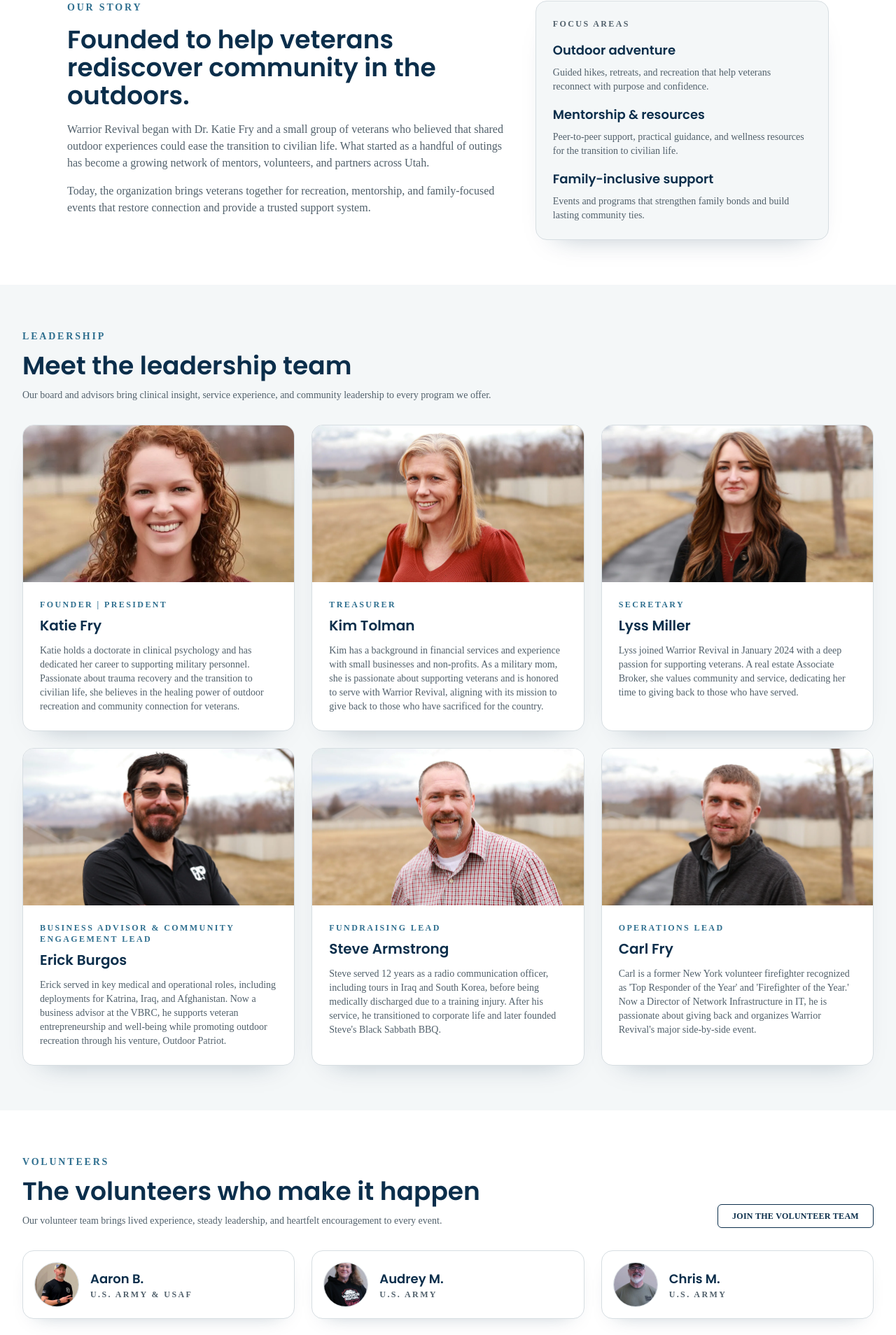
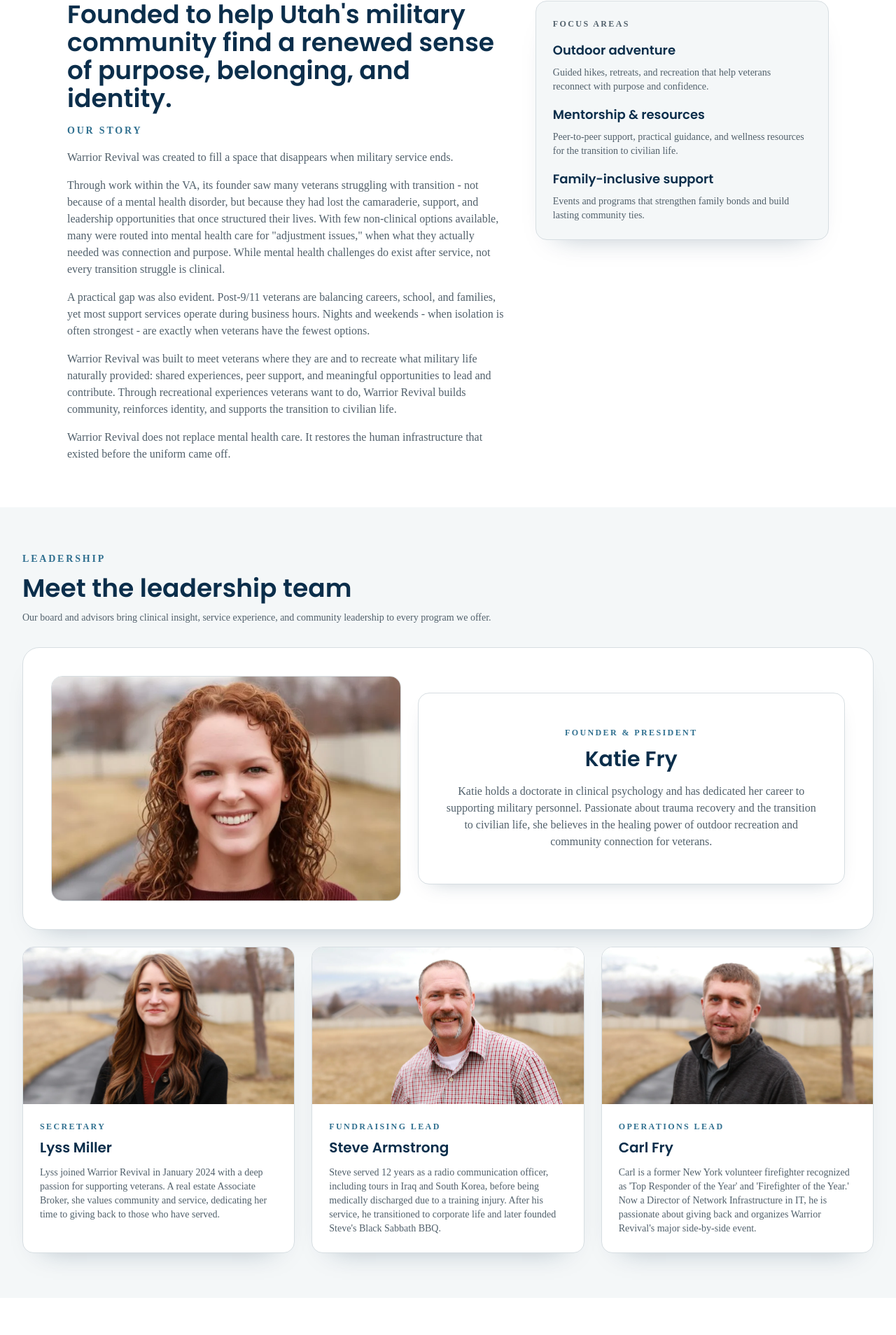
Before and after one commit to dulbrich/Warrior-Revival, a Next.js app: page /about in a window 1280 px wide. Shown: the part 844-2752 px from the top of the page at 70% size. Built offline with nearby package versions, Linux system fonts and the light colour scheme.

Commit message:
Refinements from Katie on the about page.

```diff
--- a/src/app/about/AboutPageClient.tsx
+++ b/src/app/about/AboutPageClient.tsx
@@ -1,7 +1,7 @@
 "use client";
 
 import { useState } from "react";
-import { leadershipTeam, volunteers } from "@/data/about";
+import { founderProfile, leadershipTeam, volunteers } from "@/data/about";
 
 const navigation = [
   { label: "Home", href: "/" },
@@ -169,7 +169,7 @@
           <p className="font-accent text-sm uppercase tracking-[0.3em] text-secondary">
             About Warrior Revival
           </p>
-          <h1 className="max-w-3xl font-heading text-4xl font-semibold text-primary md:text-5xl">
+          <h1 className="max-w-3xl font-blackOps text-4xl font-normal text-primary md:text-5xl">
             A veteran-led community built around adventure, mentorship, and belonging.
           </h1>
           <div className="flex flex-wrap gap-3">
@@ -202,27 +202,49 @@
       </section>
 
       <section className="bg-surface">
-        <div className="mx-auto grid max-w-6xl gap-10 px-4 py-16 md:grid-cols-[minmax(0,1.2fr)_minmax(0,0.8fr)] md:px-8">
+        <div className="mx-auto grid max-w-6xl gap-10 px-4 py-16 md:grid-cols-[minmax(0,1.2fr)_minmax(0,0.8fr)] md:items-start md:px-8">
           <div className="space-y-4">
+            <h2 className="font-heading text-3xl font-semibold text-primary md:text-4xl">
+              Founded to help Utah&apos;s military community find a renewed sense of
+              purpose, belonging, and identity.
+            </h2>
             <p className="text-sm font-semibold uppercase tracking-[0.2em] text-secondary">
-              Our story
-            </p>
-            <h2 className="font-heading text-3xl font-semibold text-primary md:text-4xl">
-              Founded to help veterans rediscover community in the outdoors.
-            </h2>
-            <p className="text-base text-textSecondary">
-              Warrior Revival began with Dr. Katie Fry and a small group of veterans
-              who believed that shared outdoor experiences could ease the transition
-              to civilian life. What started as a handful of outings has become a
-              growing network of mentors, volunteers, and partners across Utah.
+              OUR STORY
             </p>
             <p className="text-base text-textSecondary">
-              Today, the organization brings veterans together for recreation,
-              mentorship, and family-focused events that restore connection and
-              provide a trusted support system.
+              Warrior Revival was created to fill a space that disappears when
+              military service ends.
+            </p>
+            <p className="text-base text-textSecondary">
+              Through work within the VA, its founder saw many veterans struggling
+              with transition - not because of a mental health disorder, but because
+              they had lost the camaraderie, support, and leadership opportunities
+              that once structured their lives. With few non-clinical options
+              available, many were routed into mental health care for "adjustment
+              issues," when what they actually needed was connection and purpose.
+              While mental health challenges do exist after service, not every
+              transition struggle is clinical.
+            </p>
+            <p className="text-base text-textSecondary">
+              A practical gap was also evident. Post-9/11 veterans are balancing
+              careers, school, and families, yet most support services operate during
+              business hours. Nights and weekends - when isolation is often strongest
+              - are exactly when veterans have the fewest options.
+            </p>
+            <p className="text-base text-textSecondary">
+              Warrior Revival was built to meet veterans where they are and to
+              recreate what military life naturally provided: shared experiences,
+              peer support, and meaningful opportunities to lead and contribute.
+              Through recreational experiences veterans want to do, Warrior Revival
+              builds community, reinforces identity, and supports the transition to
+              civilian life.
+            </p>
+            <p className="text-base text-textSecondary">
+              Warrior Revival does not replace mental health care. It restores the
+              human infrastructure that existed before the uniform came off.
             </p>
           </div>
-          <div className="rounded-2xl border border-border bg-light p-6 shadow-card">
+          <div className="self-start rounded-2xl border border-border bg-light p-6 shadow-card">
             <p className="text-xs font-semibold uppercase tracking-[0.2em] text-textSecondary">
               Focus areas
             </p>
@@ -257,6 +279,30 @@
             </div>
           </div>
           <div className="mt-8 grid gap-6 sm:grid-cols-2 lg:grid-cols-3">
+            <div className="sm:col-span-2 lg:col-span-3">
+              <div className="rounded-3xl border border-border bg-surface p-6 shadow-card md:p-10">
+                <div className="grid gap-6 md:grid-cols-[minmax(0,0.9fr)_minmax(0,1.1fr)] md:items-center">
+                  <div className="overflow-hidden rounded-2xl border border-border bg-white">
+                    <img
+                      src={founderProfile.image}
+                      alt={`${founderProfile.firstName} ${founderProfile.lastName}, ${founderProfile.role}`}
+                      className="h-64 w-full object-cover md:h-72 lg:h-80"
+                    />
+                  </div>
+                  <div className="rounded-2xl border border-border bg-white px-6 py-8 text-center shadow-soft md:px-10 md:py-12">
+                    <p className="text-xs font-semibold uppercase tracking-[0.2em] text-secondary">
+                      Founder &amp; President
+                    </p>
+                    <h3 className="mt-3 font-heading text-2xl font-semibold text-primary md:text-3xl">
+                      {founderProfile.firstName} {founderProfile.lastName}
+                    </h3>
+                    <p className="mx-auto mt-4 max-w-2xl text-sm text-textSecondary md:text-base">
+                      {founderProfile.bio}
+                    </p>
+                  </div>
+                </div>
+              </div>
+            </div>
             {leadershipTeam.map((member) => {
               const fullName = `${member.firstName} ${member.lastName}`;
               return (
@@ -308,16 +354,19 @@
           </div>
           <div className="mt-8 grid gap-6 sm:grid-cols-2 lg:grid-cols-3">
             {volunteers.map((volunteer) => {
-              const displayName = `${volunteer.firstName} ${volunteer.lastInitial}.`;
+              const displayName = volunteer.lastInitial
+                ? `${volunteer.firstName} ${volunteer.lastInitial}.`
+                : volunteer.firstName;
+              const volunteerImage = volunteer.image ?? "/logo.webp";
               return (
                 <div
                   key={displayName}
                   className="flex items-center gap-4 rounded-2xl border border-border bg-white p-4 shadow-soft"
                 >
                   <img
-                    src={volunteer.image}
+                    src={volunteerImage}
                     alt={`${displayName}, ${volunteer.branch}`}
-                    className="h-16 w-16 rounded-full border border-border object-cover"
+                    className="h-16 w-16 rounded-full border border-border bg-white object-cover"
                   />
                   <div>
                     <p className="font-heading text-lg font-semibold text-primary">
--- a/src/data/about.ts
+++ b/src/data/about.ts
@@ -10,37 +10,24 @@
   firstName: string;
   lastInitial: string;
   branch: string;
-  image: string;
+  image?: string;
+};
+
+export const founderProfile: LeadershipMember = {
+  firstName: "Katie",
+  lastName: "Fry",
+  role: "Founder | President",
+  bio: "Katie holds a doctorate in clinical psychology and has dedicated her career to supporting military personnel. Passionate about trauma recovery and the transition to civilian life, she believes in the healing power of outdoor recreation and community connection for veterans.",
+  image: "/about/leadership/katie-fry.jpg"
 };
 
 export const leadershipTeam: LeadershipMember[] = [
-  {
-    firstName: "Katie",
-    lastName: "Fry",
-    role: "Founder | President",
-    bio: "Katie holds a doctorate in clinical psychology and has dedicated her career to supporting military personnel. Passionate about trauma recovery and the transition to civilian life, she believes in the healing power of outdoor recreation and community connection for veterans.",
-    image: "/about/leadership/katie-fry.jpg"
-  },
-  {
-    firstName: "Kim",
-    lastName: "Tolman",
-    role: "Treasurer",
-    bio: "Kim has a background in financial services and experience with small businesses and non-profits. As a military mom, she is passionate about supporting veterans and is honored to serve with Warrior Revival, aligning with its mission to give back to those who have sacrificed for the country.",
-    image: "/about/leadership/kim-tolman.jpg"
-  },
   {
     firstName: "Lyss",
     lastName: "Miller",
     role: "Secretary",
     bio: "Lyss joined Warrior Revival in January 2024 with a deep passion for supporting veterans. A real estate Associate Broker, she values community and service, dedicating her time to giving back to those who have served.",
     image: "/about/leadership/lyss-miller.jpg"
-  },
-  {
-    firstName: "Erick",
-    lastName: "Burgos",
-    role: "Business Advisor & Community Engagement Lead",
-    bio: "Erick served in key medical and operational roles, including deployments for Katrina, Iraq, and Afghanistan. Now a business advisor at the VBRC, he supports veteran entrepreneurship and well-being while promoting outdoor recreation through his venture, Outdoor Patriot.",
-    image: "/about/leadership/erick-burgos.jpg"
   },
   {
     firstName: "Steve",
@@ -72,27 +59,30 @@
     image: "/about/volunteers/audrey-m.jpg"
   },
   {
-    firstName: "Chris",
-    lastInitial: "M",
-    branch: "U.S. Army",
-    image: "/about/volunteers/chris-m.jpg"
-  },
-  {
     firstName: "Sonny",
     lastInitial: "W",
     branch: "U.S. Army",
     image: "/about/volunteers/sonny-w.jpg"
   },
   {
-    firstName: "Larry",
-    lastInitial: "W",
-    branch: "U.S.M.C.",
-    image: "/about/volunteers/larry-w.jpg"
+    firstName: "Brandy",
+    lastInitial: "",
+    branch: "Volunteer"
   },
   {
-    firstName: "Chase",
-    lastInitial: "F",
-    branch: "U.S. National Guard",
-    image: "/about/volunteers/chase-f.jpg"
+    firstName: "Teresa",
+    lastInitial: "",
+    branch: "Volunteer"
+  },
+  {
+    firstName: "Mike",
+    lastInitial: "",
+    branch: "Volunteer"
+  },
+  {
+    firstName: "Dave",
+    lastInitial: "U",
+    branch: "Volunteer",
+    image: "/about/volunteers/dave.jpg"
   }
 ];
```
Also changed, not shown: public/about/volunteers/dave.jpg (added).
